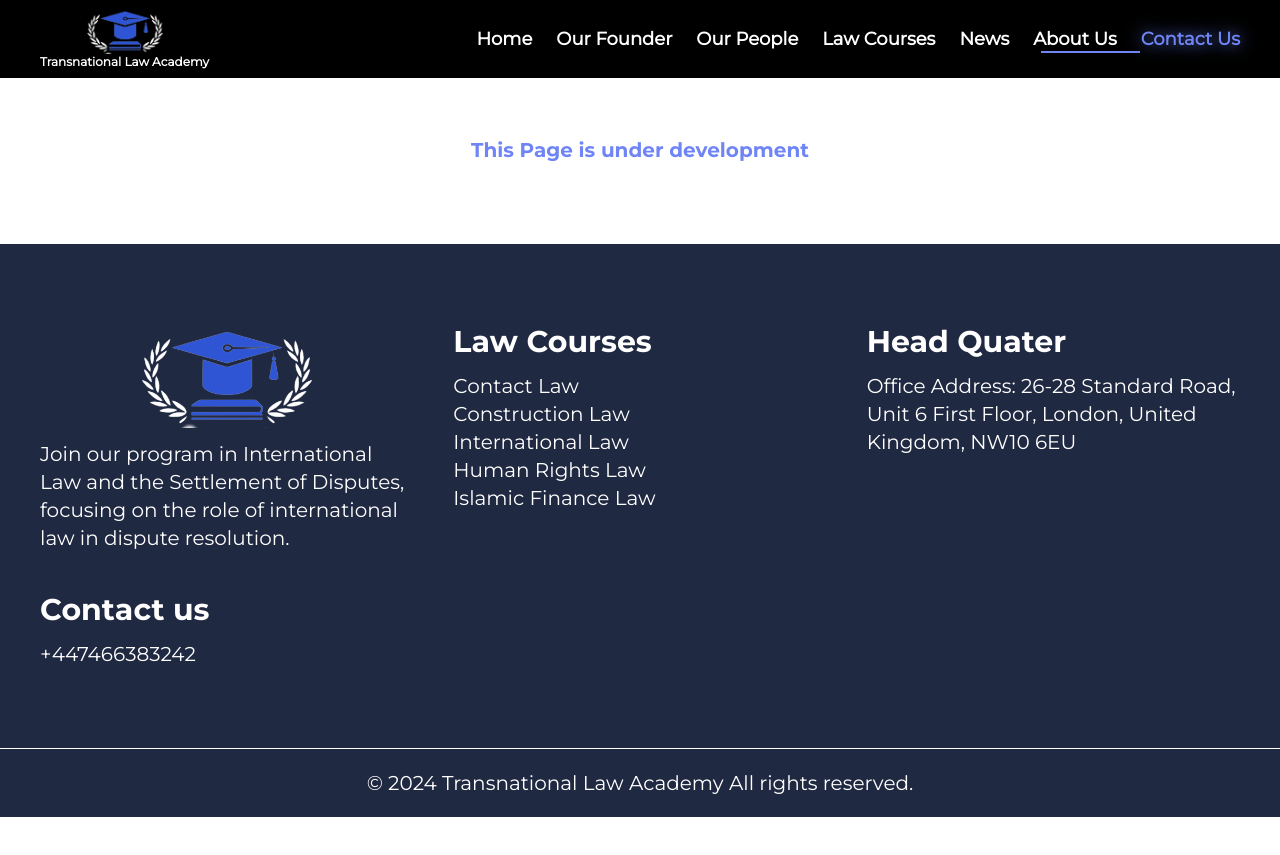
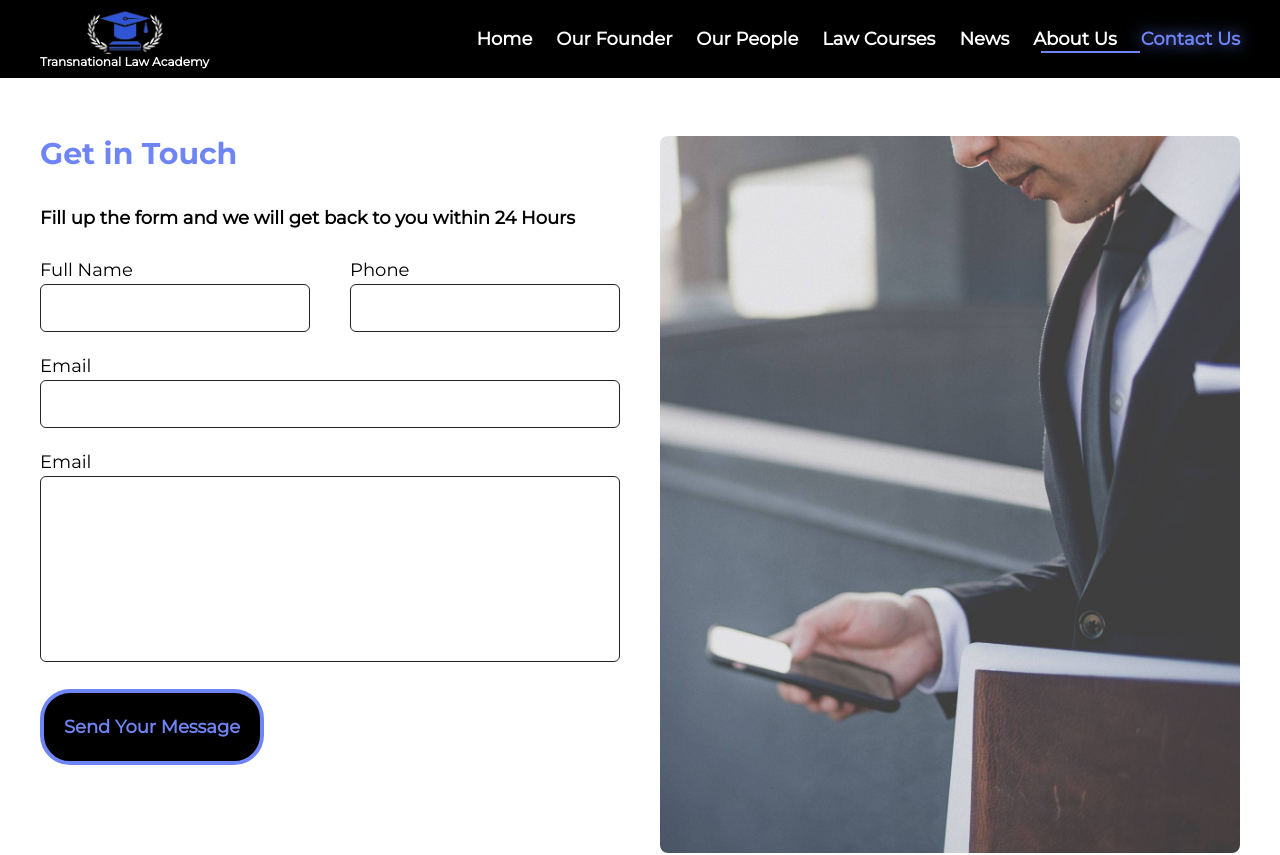
Before and after one commit to Mohamed-Mostafa-Neymax/Transnational-Law-Academy, a Next.js app: page /contact-us in a window 1280 px wide. Shown: the top 855 px of the page. Before the commit the page ends 817 px from the top, so only its background shows below. Built offline with nearby package versions, Linux system fonts and the light colour scheme.

Commit message:
Contact us page is done.

```diff
--- a/app/contact-us/page.tsx
+++ b/app/contact-us/page.tsx
@@ -1,9 +1,9 @@
+import ContactUs from "@/components/contact-us";
+
 const ContactUsPage: React.FC = () => {
     return (
         <section className="pt-5 lg:pt-14 2xl:pt-20">
-            <section className="px-5 py-12 lg:px-10 lg:py-20 2xl:px-80 2xl:py-32">
-                <h1 className="text-center text-[#6F85F6] text-xl MontserratBold">This Page is under development</h1>
-            </section>
+            <ContactUs />
         </section>
     );
 }
--- a/app/globals.css
+++ b/app/globals.css
@@ -97,3 +97,7 @@ body {
     opacity: 1;
   }
 }
+
+.swiper-pagination {
+  position: relative !important;
+}
--- a/components/about-us/officials.tsx
+++ b/components/about-us/officials.tsx
@@ -1,10 +1,12 @@
 'use client';
 
-import { Swiper, SwiperSlide } from 'swiper/react';
-import 'swiper/css';
-import { FaArrowRightLong } from "react-icons/fa6";
 import Link from 'next/link';
 import Image from 'next/image';
+import { FaArrowRightLong } from "react-icons/fa6";
+import { Swiper, SwiperSlide } from 'swiper/react';
+import { Pagination } from 'swiper/modules';
+import 'swiper/css';
+import 'swiper/css/pagination';
 
 import { OFFICIAL_MEMBERS } from '@/models/members';
 
@@ -13,6 +15,8 @@ const OfficialMembers: React.FC = () => {
         <section className="px-5 py-12 lg:px-10 lg:py-20 2xl:px-80 2xl:py-32 bg-[#F7F7F7]">
             <h1 className="MontserratBold text-xl lg:text-3xl 2xl:text-5xl mb-8 2xl:mb-16 text-[#6F85F6]">Official Members</h1>
             <Swiper
+                pagination={{ dynamicBullets: true }}
+                modules={[Pagination]}
                 breakpoints={{
                     768: {
                         slidesPerView: 1,
@@ -27,7 +31,7 @@ const OfficialMembers: React.FC = () => {
                 {
                     OFFICIAL_MEMBERS.map(member => (
                         <SwiperSlide key={member.slug}>
-                            <div className='mx-2 xl:mx-5'>
+                            <div className='mx-2 xl:mx-5 py-4'>
                                 <div className='flex gap-5 border border-solid border-[#EAEAEA] p-6 rounded-3xl hover:shadow-lg hover:bg-[#ffffff80]'>
                                     <div>
                                         <Image
--- a/components/contact-us/index.tsx
+++ b/components/contact-us/index.tsx
@@ -1,6 +1,48 @@
+'use client';
+
+import Image from "next/image";
+
 const ContactUs: React.FC = () => {
+
+    function submitHandler(event: any) {
+        event.preventDefault();
+    }
+
     return (
-        <h1>Contact Us Form</h1>
+        <section className="px-5 py-12 lg:px-10 lg:py-20 2xl:px-80 2xl:py-32 grid grid-cols-1 lg:grid-cols-2 gap-10">
+            <div>
+                <h1 className="MontserratBold text-xl lg:text-3xl 2xl:text-5xl mb-8 2xl:mb-16 text-[#6F85F6]">Get in Touch</h1>
+                <form onSubmit={submitHandler}>
+                    <p className="mb-6 text-lg font-semibold">Fill up the form and we will get back to you within 24 Hours</p>
+                    <div className="grid grid-cols-1 lg:grid-cols-2 gap-10 mb-5">
+                        <div>
+                            <label htmlFor="full-name" className="block text-lg">Full Name</label>
+                            <input type="text" id="full-name" className="px-2 rounded-md border border-solid border-[#212529] outline-none w-full h-12 text-lg focus:border-[3px] focus:border-[#394ba7]" />
+                        </div>
+                        <div>
+                            <label htmlFor="phone" className="block text-lg">Phone</label>
+                            <input type="text" id="phone" className="px-2 rounded-md border border-solid border-[#212529] outline-none w-full h-12 text-lg focus:border-[3px] focus:border-[#394ba7]" />
+                        </div>
+                    </div>
+                    <div className="mb-5">
+                        <label htmlFor="email" className="block text-lg">Email</label>
+                        <input type="text" id="email" className="px-2 rounded-md border border-solid border-[#212529] outline-none w-full h-12 text-lg focus:border-[3px] focus:border-[#394ba7]" />
+                    </div>
+                    <div className="mb-5">
+                        <label htmlFor="message" className="block text-lg">Email</label>
+                        <textarea id="message" cols={30} rows={6} className="resize-none p-2 rounded-md border border-solid border-[#212529] outline-none w-full text-lg focus:border-[3px] focus:border-[#394ba7]" />
+                    </div>
+                    <button
+                        type='submit'
+                        className='hover:bg-[#6F85F6] text-nowrap hover:text-black transition-all duration-150 ease-in-out text-[#6F85F6] border-4 border-solid border-[#6F85F6] bg-black text-xs lg:text-lg 2xl:text-2xl font-bold rounded-[30px] p-5'>Send Your Message</button>
+                </form>
+            </div>
+            <div className="flex justify-center">
+                <div>
+                    <Image src='/images/contact-us.jpg' width={600} height={600} alt="Transnational Law Academy Training" className="rounded-lg" />
+                </div>
+            </div>
+        </section>
     )
 }
 
--- a/components/home/activities.tsx
+++ b/components/home/activities.tsx
@@ -9,8 +9,7 @@ const Activities: React.FC = () => {
                     ACTIVITY_CARDS.map((activity, index) => (
                         <li
                             key={`activity_${index}`}
-                            className="border border-solid border-[EAEAEA] p-6 rounded-3xl"
-                            style={{boxShadow: '0 6px 24px #00000014'}}>
+                            className="border border-solid border-[EAEAEA] p-6 rounded-3xl shadow-lg">
                             <h2 className="text-xl 2xl:text-2xl font-bold text-[#6F85F6] mb-3 2xl:mb-5 2xl:min-h-16">{activity.title}</h2>
                             <p className="text-lg xl:text-xl">{activity.description}</p>
                         </li>
```
Also changed, not shown: public/images/contact-us.jpg (added).
